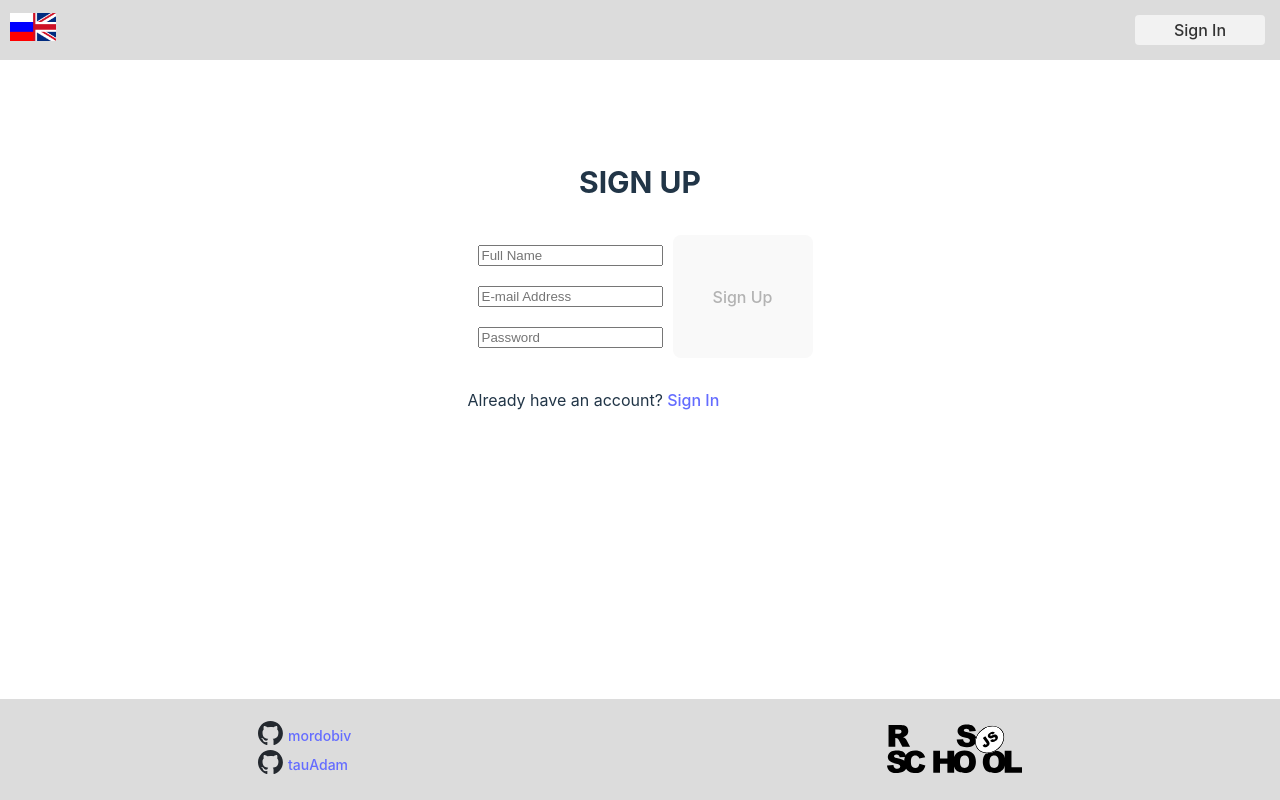
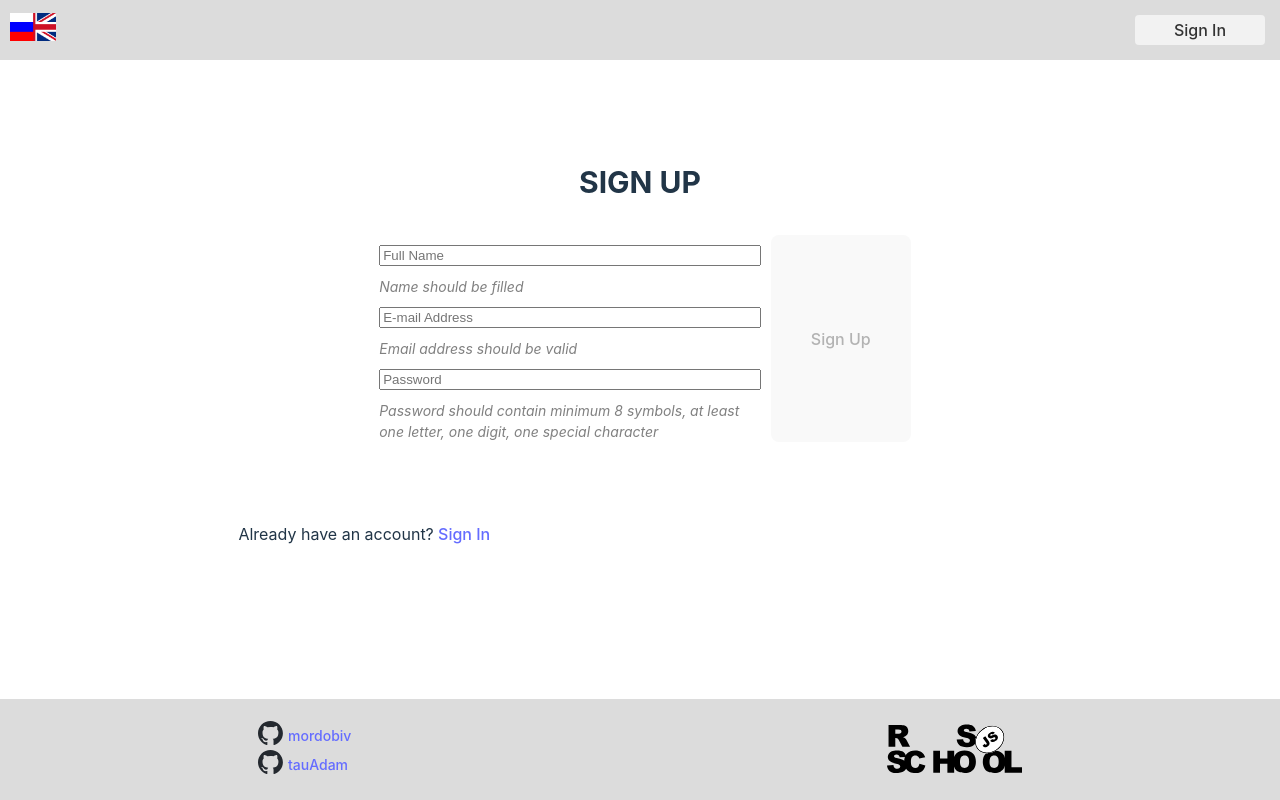
Before and after one commit to mordobiv/graphiql-app, a React (Vite) app: page /register in a window 1280 px wide. Built offline with nearby package versions, Linux system fonts and the light colour scheme; no server answers.

Commit message:
feat: registration design

```diff
--- a/src/assets/localization.ts
+++ b/src/assets/localization.ts
@@ -90,7 +90,19 @@ const translations = {
   graphQLDescription:{
     en: 'GraphQL is an open-source data query and manipulation language for APIs and a query runtime engine. GraphQL enables declarative data fetching where a client can specify exactly what data it needs from an API.',
     ru: 'GraphQL - это язык запросов к данным и манипулирования ими с открытым исходным кодом для API и механизма выполнения запросов. GraphQL обеспечивает декларативную выборку данных, когда клиент может точно указать, какие данные ему нужны из API.'
-  }
+  },
+  passwordHint: {
+    en: 'Password should contain  minimum 8 symbols, at least one letter, one digit, one special character',
+    ru: 'Пароль должен содержать минимум 8 символов, минимум одну букву, одну цифру и один специальный символ',
+  },
+  emailHint: {
+    en: 'Email address should be valid',
+    ru: 'Е-мейл адрес должен быть валидным',
+  },
+  nameHint: {
+    en: 'Name should be filled',
+    ru: 'Имя должно быть указано',
+  },
 };
 
 export default translations;
--- a/src/pages/Register/Register.module.scss
+++ b/src/pages/Register/Register.module.scss
@@ -11,14 +11,24 @@
 
   .register__container {
     display: flex;
-    margin-bottom: 30px;
+    margin-bottom: 80px;
+    display: flex;
+    justify-content: center;
 
     .register__fields {
       display: flex;
       flex-direction: column;
+      width: 50%;
 
       .register__textBox {
         margin: 10px;
+      }
+
+      .hint {
+        font-style: italic;
+        color: gray;
+        font-size: 14px;
+        margin: 0 10px;
       }
     }
 
--- a/src/pages/Register/Register.tsx
+++ b/src/pages/Register/Register.tsx
@@ -37,13 +37,19 @@ function Register() {
             onChange={(e) => setName(e.target.value)}
             placeholder={getLocalizedText('fullName')}
           />
+          <div className={styles.hint}>
+            {getLocalizedText('nameHint')}
+          </div>
           <input
-            type="text"
+            type="email"
             className={styles.register__textBox}
             value={email}
             onChange={(e) => setEmail(e.target.value)}
             placeholder={getLocalizedText('email')}
           />
+          <div className={styles.hint}>
+            {getLocalizedText('emailHint')}
+          </div>
           <input
             type="password"
             className={styles.register__textBox}
@@ -51,16 +57,17 @@ function Register() {
             onChange={(e) => setPassword(e.target.value)}
             placeholder={getLocalizedText('password')}
           />
+          <div className={styles.hint}>
+            {getLocalizedText('passwordHint')}
+          </div>
         </div>
-        <button className={styles.register__btn} onClick={register} disabled={isPasswordIncorrect(password)}>
+        <button className={styles.register__btn} onClick={register} disabled={isPasswordIncorrect(password) || !name || isEmailIncorrect(email)}>
           {getLocalizedText('signUp')}
         </button>
       </div>
       <div>
-        <div>
-          {getLocalizedText('alreadyHaveAccount')}
-          <Link to="/login">  {getLocalizedText('signIn')}</Link>
-        </div>
+        {getLocalizedText('alreadyHaveAccount')}
+        <Link to="/login">  {getLocalizedText('signIn')}</Link>
       </div>
     </div>
   );
@@ -79,4 +86,12 @@ function isPasswordIncorrect(password: string) {
   return isLetterFound;
 }
 
+function isEmailIncorrect(email: string) {
+  return !String(email)
+    .toLowerCase()
+    .match(
+      /^(([^<>()[\]\\.,;:\s@"]+(\.[^<>()[\]\\.,;:\s@"]+)*)|.(".+"))@((\[[0-9]{1,3}\.[0-9]{1,3}\.[0-9]{1,3}\.[0-9]{1,3}\])|(([a-zA-Z\-0-9]+\.)+[a-zA-Z]{2,}))$/
+    );
+}
+
 export default Register;
```
